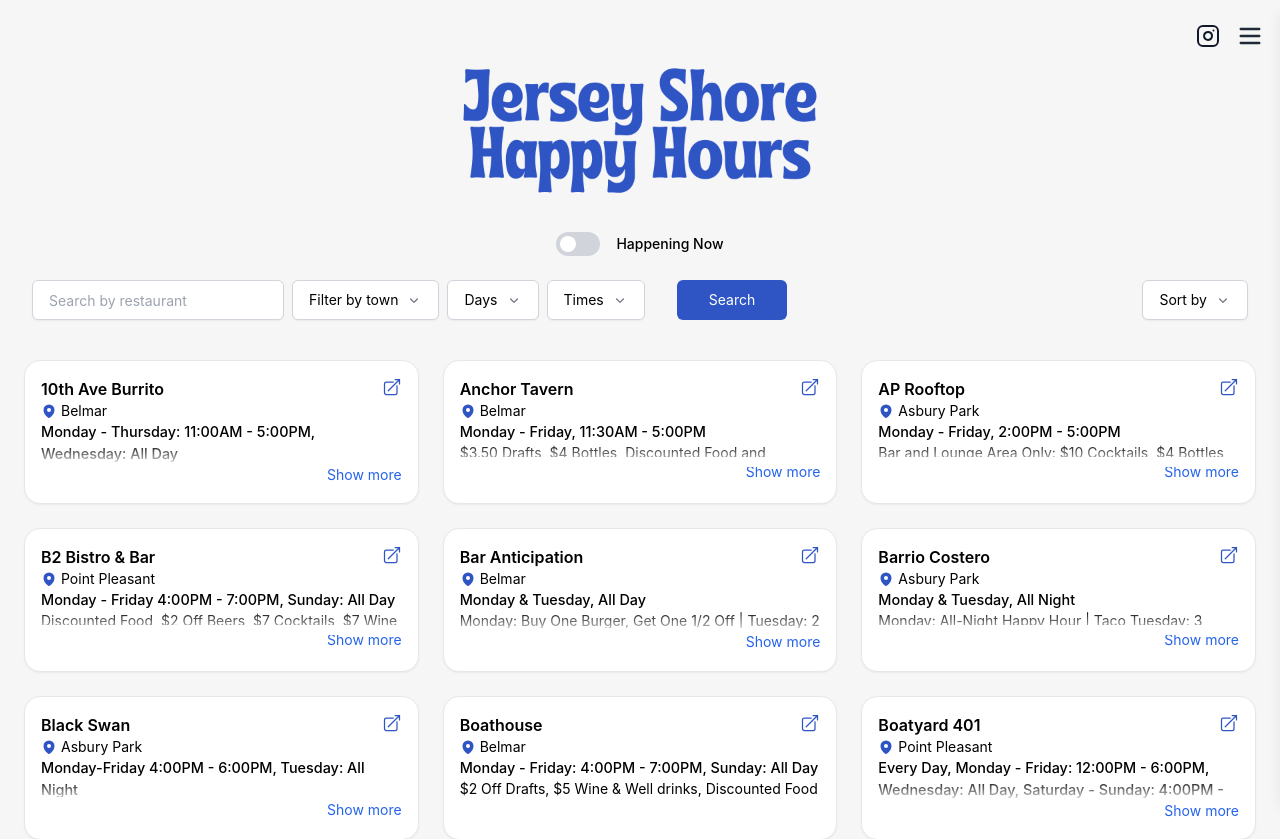
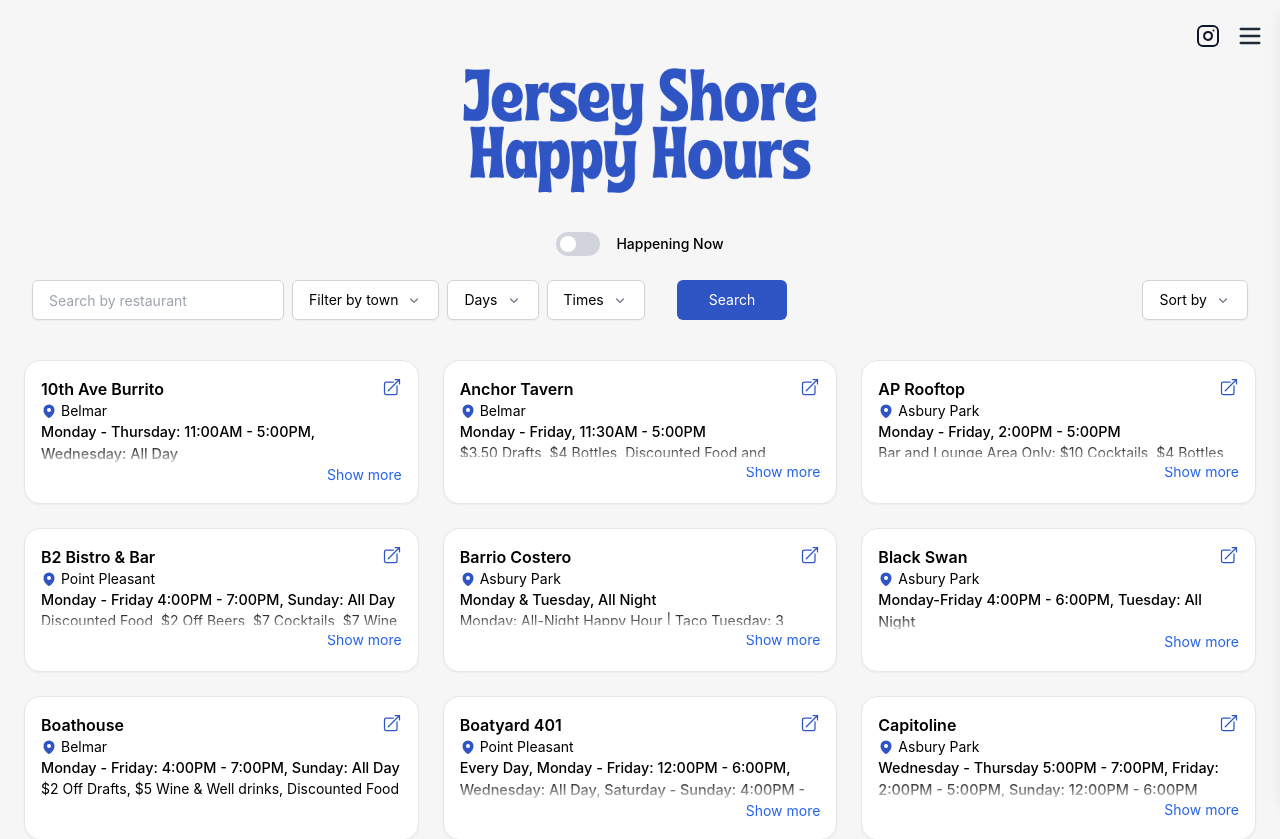
Before and after one commit to marytomkins/jersey-shore-happy-hours, a React (Create React App) app: page / in a window 1280 px wide. Shown: the top 839 px of the page. Built offline with nearby package versions, Linux system fonts and the light colour scheme.

Commit message:
remove bar a

```diff
--- a/src/data/happyHours.js
+++ b/src/data/happyHours.js
@@ -15,20 +15,20 @@ const data = [
     },
     timeFilter: ["4:00PM", "5:00PM", "6:00PM"],
   },
-  {
-    name: "Bar Anticipation",
-    town: "Belmar",
-    dayText: "Monday & Tuesday",
-    dayFilter: {
-      Monday: ["12:00PM", "10:00PM"],
-      Tuesday: ["5:00PM", "11:59PM"],
-    },
-    timeText: "All Day",
-    timeFilter: ["All Day"],
-    description:
-      "Monday: Buy One Burger, Get One 1/2 Off | Tuesday: 2 Tacos for $7, .75c wings (starting at 5pm), Beat the Clock (starts at 8PM)",
-    link: "https://bar-a.com",
-  },
+  // {
+  //   name: "Bar Anticipation",
+  //   town: "Belmar",
+  //   dayText: "Monday & Tuesday",
+  //   dayFilter: {
+  //     Monday: ["12:00PM", "10:00PM"],
+  //     Tuesday: ["5:00PM", "11:59PM"],
+  //   },
+  //   timeText: "All Day",
+  //   timeFilter: ["All Day"],
+  //   description:
+  //     "Monday: Buy One Burger, Get One 1/2 Off | Tuesday: 2 Tacos for $7, .75c wings (starting at 5pm), Beat the Clock (starts at 8PM)",
+  //   link: "https://bar-a.com",
+  // },
   {
     name: "St Stephen's Green Publick House",
     town: "Spring Lake",
```
